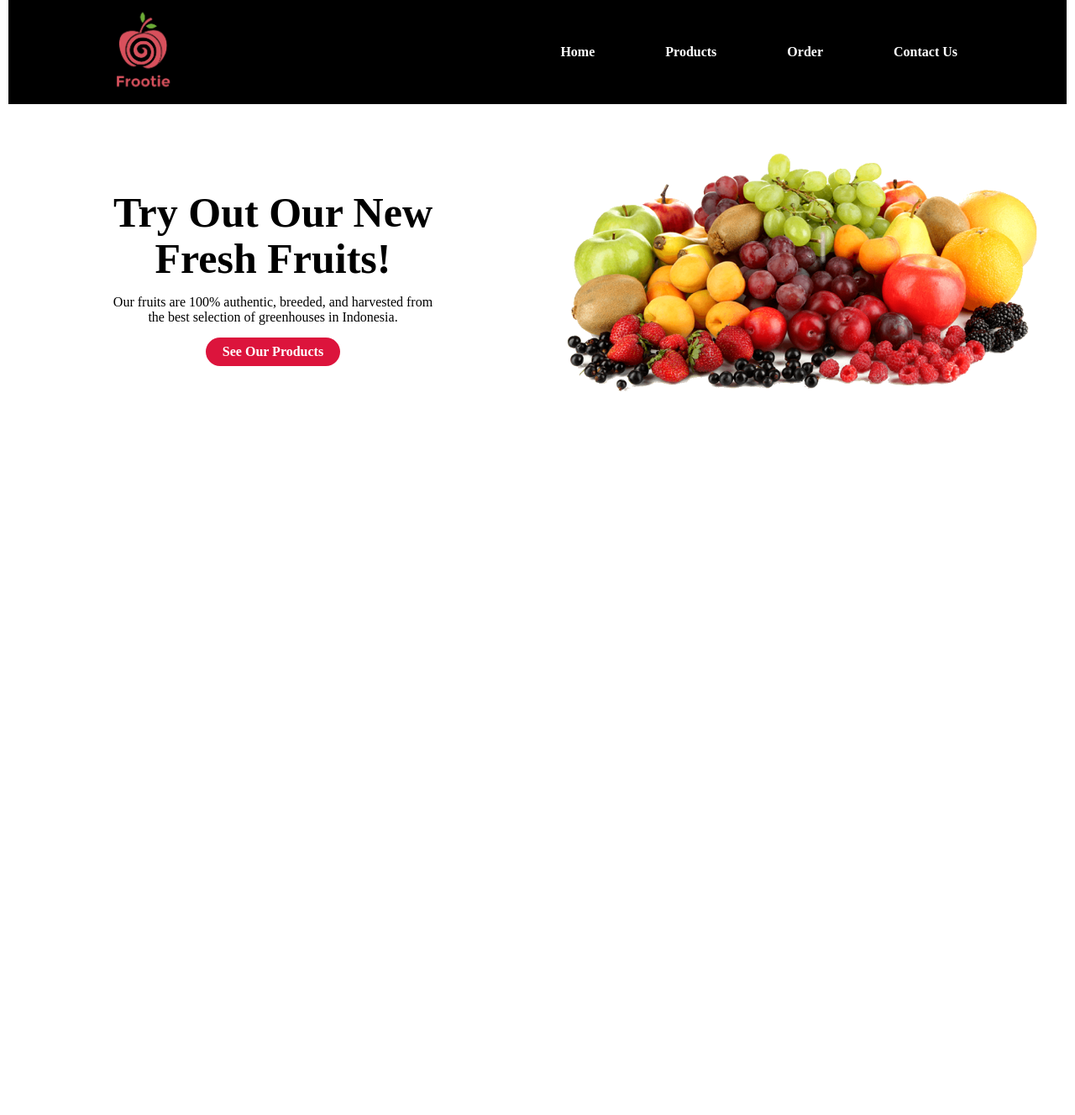
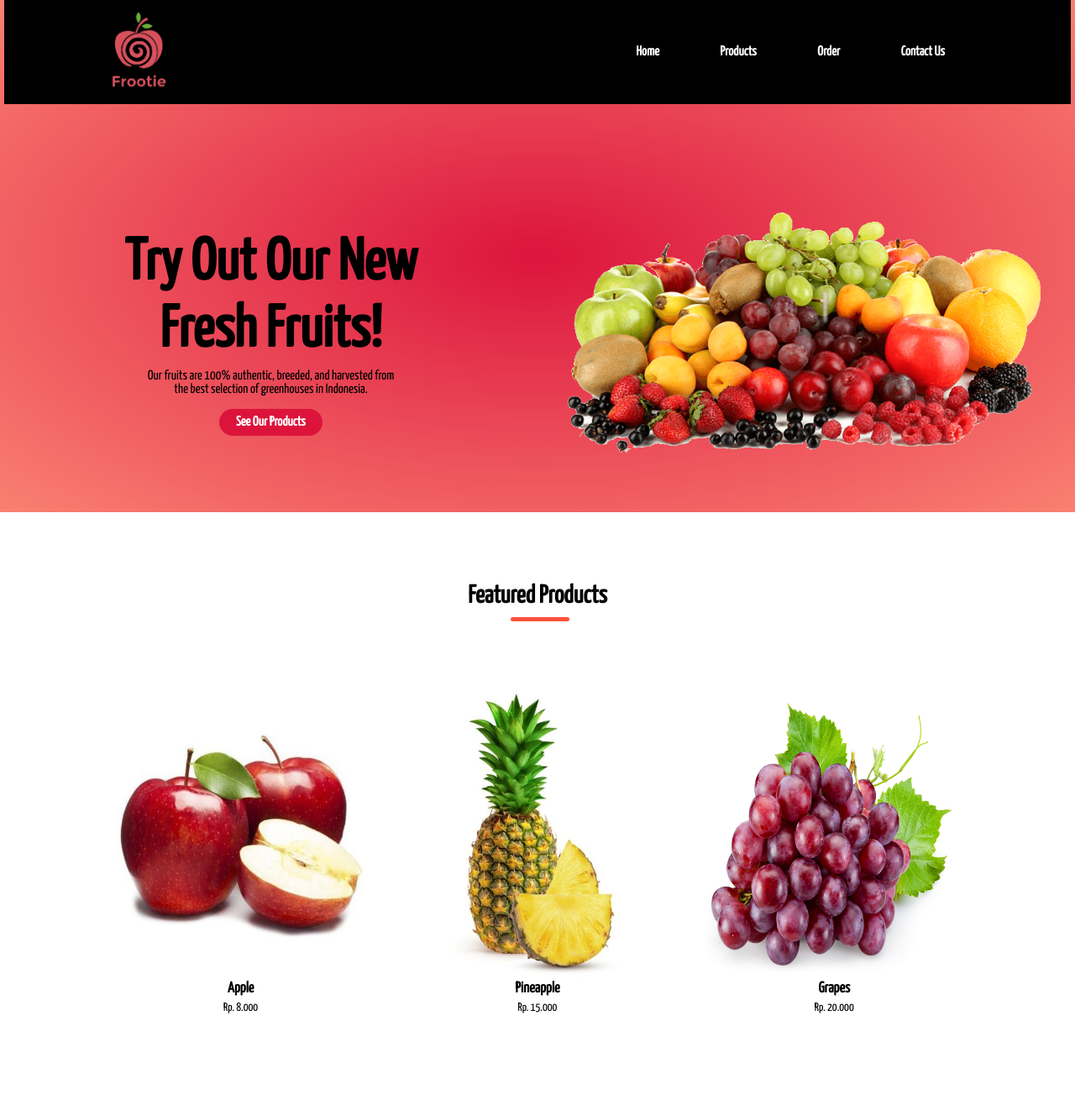
Before and after one commit to JuJu222/Frootie, a PHP site: page /home.php in a window 1280 px wide. Shown: the whole page at 84% size. Before the commit the page ends 466 px from the top, so only its background shows below. Run offline with PHP 8.4, Linux system fonts and the light colour scheme.

Commit message:
Push Newest

```diff
--- a/home.css
+++ b/home.css
@@ -2,6 +2,10 @@
     margin: 0;
     padding: 0;
     box-sizing: border-box;
+}
+
+body{
+    font-family: 'Yanone Kaffeesatz', sans-serif;
 }
 
 .logo img{
@@ -25,26 +29,33 @@ nav{
 
 nav ul{
     display:inline-block;
-    margin-right: 40px;
+    margin-right: 70px;
     list-style-type: none;
 }
 
 nav ul li{
     display: inline-block;
-    margin-right: 80px;
+    margin-right: 70px;
+    transition: transform 0.5s;
 }
 
 a{
     text-decoration: none;
     color: white;
     font-weight: bold;
+
+
+}
+
+nav ul li:hover{
+    transform: translateY(5px);
 }
 
 .container{
     max-width: 2000px;
     margin:auto;
-    padding-left: 10px;
-    padding-right: 10px;
+    padding-left: 5px;
+    padding-right: 5px;
 }
 
 .row{
@@ -60,17 +71,19 @@ a{
 }
 
 .column h1{
-    font-size: 50px;
-    line-height: 55px;
-    margin: 15px 0;
+    font-size: 70px;
+    line-height: 80px;
+    margin: 5px 0;
     justify-content: center;
     align-items: center;
     text-align: center;
+
 }
  p{
     justify-content: center;
     align-items: center;
     text-align: center;
+
 }
 
 .column img{
@@ -86,4 +99,83 @@ a{
     margin:15px 0;
     padding: 8px 20px;
     border-radius: 20px;
+    transition: background 0.5s;
 }
+
+.button:hover{
+    background: #563434;
+}
+
+.header{
+    background: radial-gradient(#dc143d,#fa8072);
+
+}
+
+.header .row{
+    margin-top: 70px;
+}
+
+.categories{
+    margin: 70px 0;
+}
+
+.column2{
+    flex-basis: 30%;
+    min-width: 250px;
+    margin-bottom: 50px;
+    transition: transform 0.5s;
+
+}
+
+.categories img{
+    background: springgreen;
+    margin-top: 100px;
+    float: left;
+    width: 100%;
+    margin: auto;
+
+}
+
+.smallContainer{
+    max-width: 1080px;
+    margin: auto;
+    padding-left: 10px;
+    padding-right: 10px;
+}
+
+.title{
+    text-align: center;
+    margin:0 auto 80px;
+    position: relative;
+    line-height: 60px;
+    color: black;
+    font-size: 30px;
+}
+
+.title::after{
+    content:'';
+    background: #ff523b;
+    width: 70px;
+    height:5px;
+    border-radius: 10px;
+    bottom: 0;
+    position: absolute;
+    left: 47%;
+    transform: translateX(-50);
+}
+
+.column2 h4{
+    text-align: center;
+    font-size: 18px;
+}
+
+.column2 p{
+    margin-top: 7px;
+    text-align: center;
+    font-size: 14px;
+}
+
+.column2:hover{
+    transform: translateY(-10px);
+    background: salmon;
+}
--- a/home.php
+++ b/home.php
@@ -1,13 +1,18 @@
 <!DOCTYPE html>
 <html lang="en">
+
 <head>
     <meta charset="UTF-8">
     <meta http-equiv="X-UA-Compatible" content="IE=edge">
     <meta name="viewport" content="width=device-width, initial-scale=1.0">
     <title>Frootie</title>
     <link rel="stylesheet" href="home.css">
+    <link rel="preconnect" href="https://fonts.gstatic.com">
+    <link href="https://fonts.googleapis.com/css2?family=Yanone+Kaffeesatz&display=swap" rel="stylesheet">
 </head>
+
 <body>
+    <div class="header">
         <div class="container">
             <div class="navigationbar">
                 <div class="logo">
@@ -33,8 +38,40 @@
                     <img src="images/fruits.png">
                 </div>
             </div>
+        </div>
+    </div>
+
+
+    <!----------- Featured Categories---------------->
+    <div class="categories">
+        <div class="smallContainer">
+            <h2 class="title">Featured Products</h2>
+            <div class="row">
+                <div class="column2">
+                    <img src="images/apple.jpg">
+                    <h4>Apple</h4>
+                    <p>Rp. 8.000</p>
+                </div>
+                <div class="column2">
+                    <img src="images/pineapple.jpg">
+                    <h4>Pineapple</h4>
+                    <p>Rp. 15.000</p>
+                </div>
+                <div class="column2">
+                    <img src="images/grapes.jpg">
+                    <h4>Grapes</h4>
+                    <p>Rp. 20.000</p>
+                </div>
+            </div>
+        </div>
+    </div>
+
+
+    <div class="footer">
+
 
     </div>
 
 </body>
+
 </html>
```
Also changed, not shown: images/apple.jpg (added), images/grapes.jpg (added), images/pineapple.jpg (added). Lines whose indentation alone changed are shown as unchanged.
